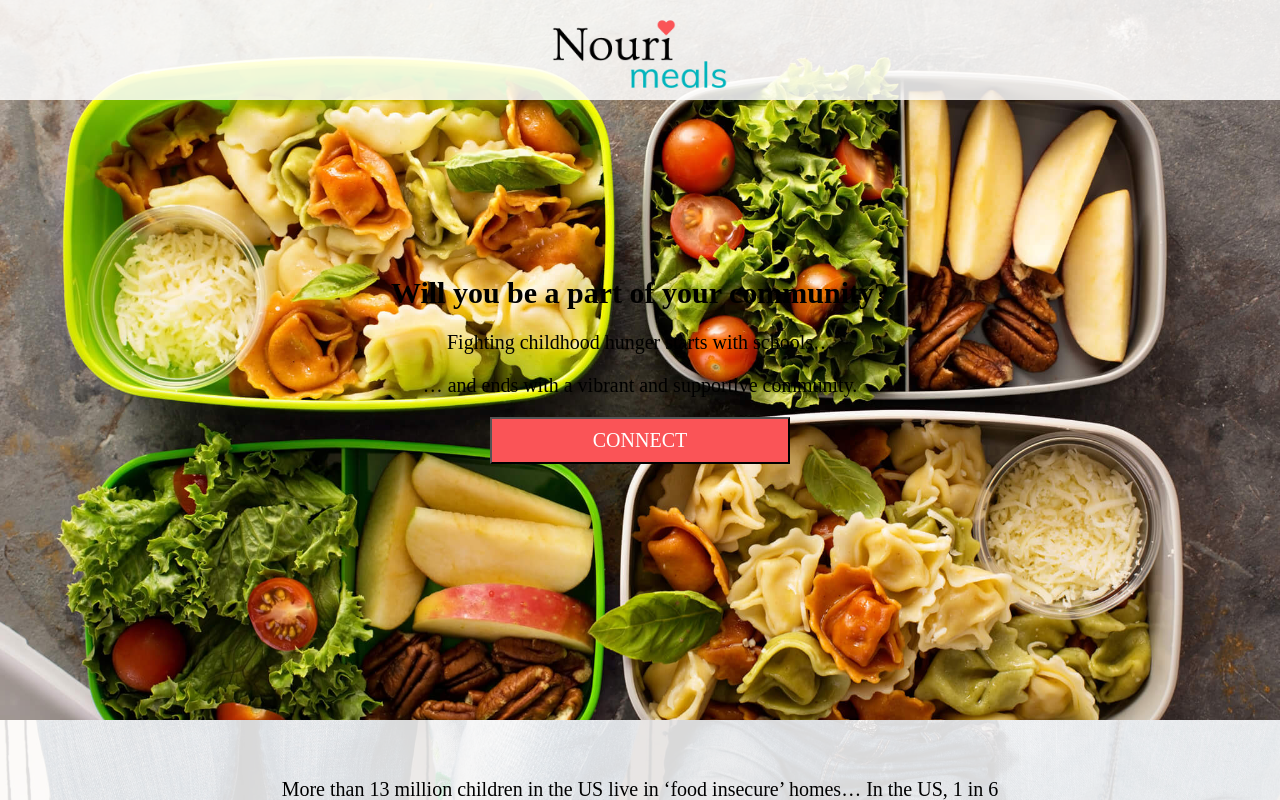
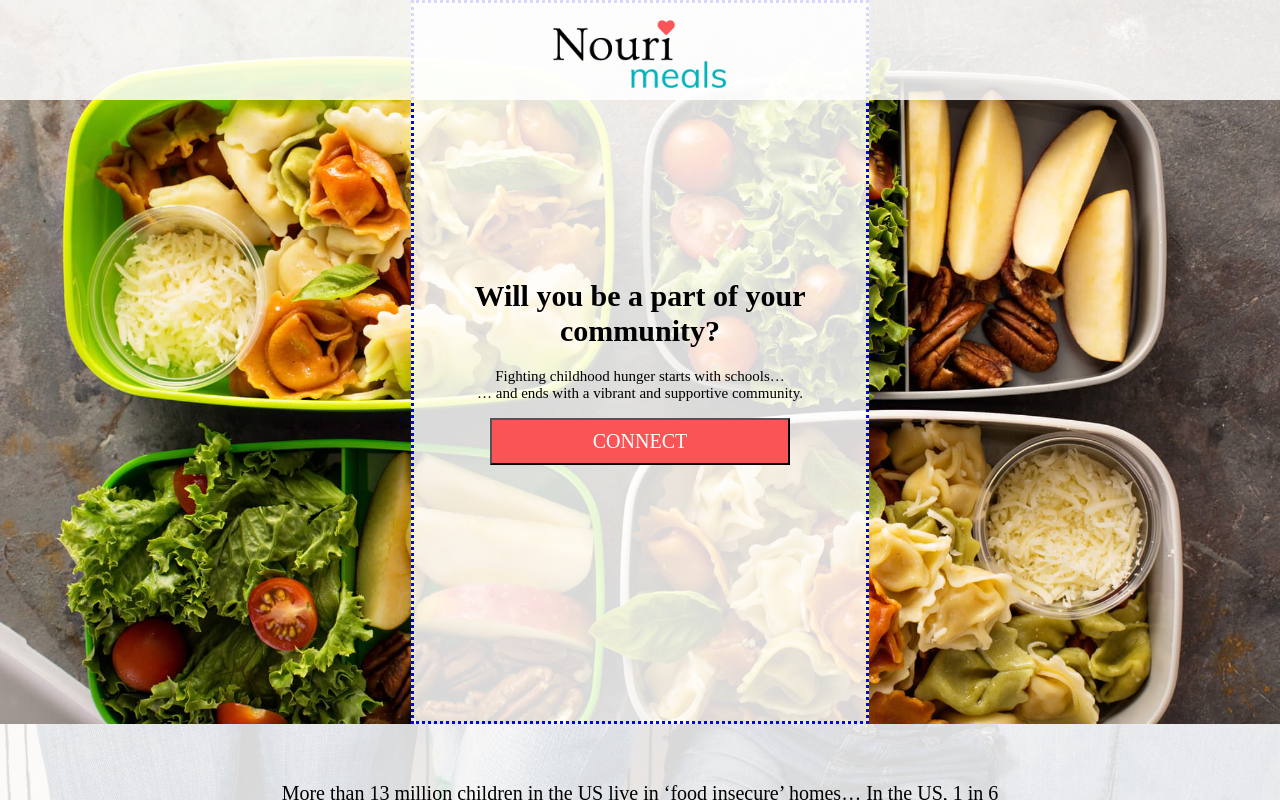
Before and after one commit to nourimeals/website, a React app: page / in a window 1280 px wide. Shown: the top 800 px of the page. Built offline with nearby package versions, Linux system fonts and the light colour scheme.

Commit message:
cta-block width adjusted, height still covering hero image

```diff
--- a/src/components/home/home.jsx
+++ b/src/components/home/home.jsx
@@ -30,21 +30,24 @@ class HomePage extends React.Component {
 
   render() {
     return <React.Fragment>
+
         <section id="hero-block">
           <div className="cta-block">
             <h1>Will you be a part of
             your community?</h1>
-            <p>Fighting childhood hunger starts with schools…</p>
-            <p>… and ends with a vibrant and supportive community.</p>
+            <p>Fighting childhood hunger starts with schools…<br/>
+            … and ends with a vibrant and supportive community.</p>
             <button onClick={this.runMailPopup} className="cta-btn">Connect</button>
           </div>
         </section>
+
         <section id="home-quotes">
           <div className="white-overlay quote-content">
             <blockquote cite="https://www.nokidhungry.org/who-we-are/hunger-facts">More than 13 million children in the US live in ‘food insecure’ homes… In the US, 1 in 6 children face hunger.<cite> - nokidhungry.org</cite></blockquote>
             <blockquote cite="https://www.northwestharvest.org/wa-hunger-facts">1 in 5 kids in Washington state lives in a household that struggles to put food on the table. The majority of working-age Washingtonians who live in poverty are actively working or looking for work.<cite> - northwestharvest.org</cite></blockquote>
           </div>
         </section>
+
         <section id="home-come-in">
           <p>Time is one thing that holds people back from improving their situation and time is also what often holds other back from being more involved and invested in the wellbeing of their communities.</p>
           <h1>This is where Nouri Meals comes in.</h1>
@@ -54,6 +57,7 @@ class HomePage extends React.Component {
           <h1>Learn more...</h1>
           <button onClick={this.runMailPopup} className="cta-btn">Connect</button>
         </section>
+
         <section id="home-how-it-works">
           <h1>How does Nouri Meals work?</h1>
           <ul>
@@ -63,6 +67,7 @@ class HomePage extends React.Component {
             <li>Vendors deliver ready-to-eat food to families</li>
           </ul>
         </section>
+
       </React.Fragment>
   }
 }
--- a/src/components/home/home.scss
+++ b/src/components/home/home.scss
@@ -17,15 +17,17 @@ $red-cta-color: #FA5457;
   height: 100%;
 
   .cta-block {
-      // border: dotted;
-      // border-color: blue;
-      // background-color: #ffffffd8;
-      padding: 200px 50px;
+    border: dotted blue;
+
+    align-self: center;
+    width: 400px;
+    background-color: #ffffffd8;
+    // padding: 200px 50px;
     text-align: center;
 
 
     @media only screen and (min-width: 700px) {
-        padding: 20vw 10vw;
+      padding: 20vw 2vw;
     }
 
     h1 {
@@ -37,10 +39,10 @@ $red-cta-color: #FA5457;
     }
 
     p {
-        font-size: 60px;
+      font-size: 40px;
 
       @media only screen and (min-width: 700px) {
-          font-size: 20px;
+        font-size: 15px;
       }
     }
 
```
Lines whose indentation alone changed are shown as unchanged.
